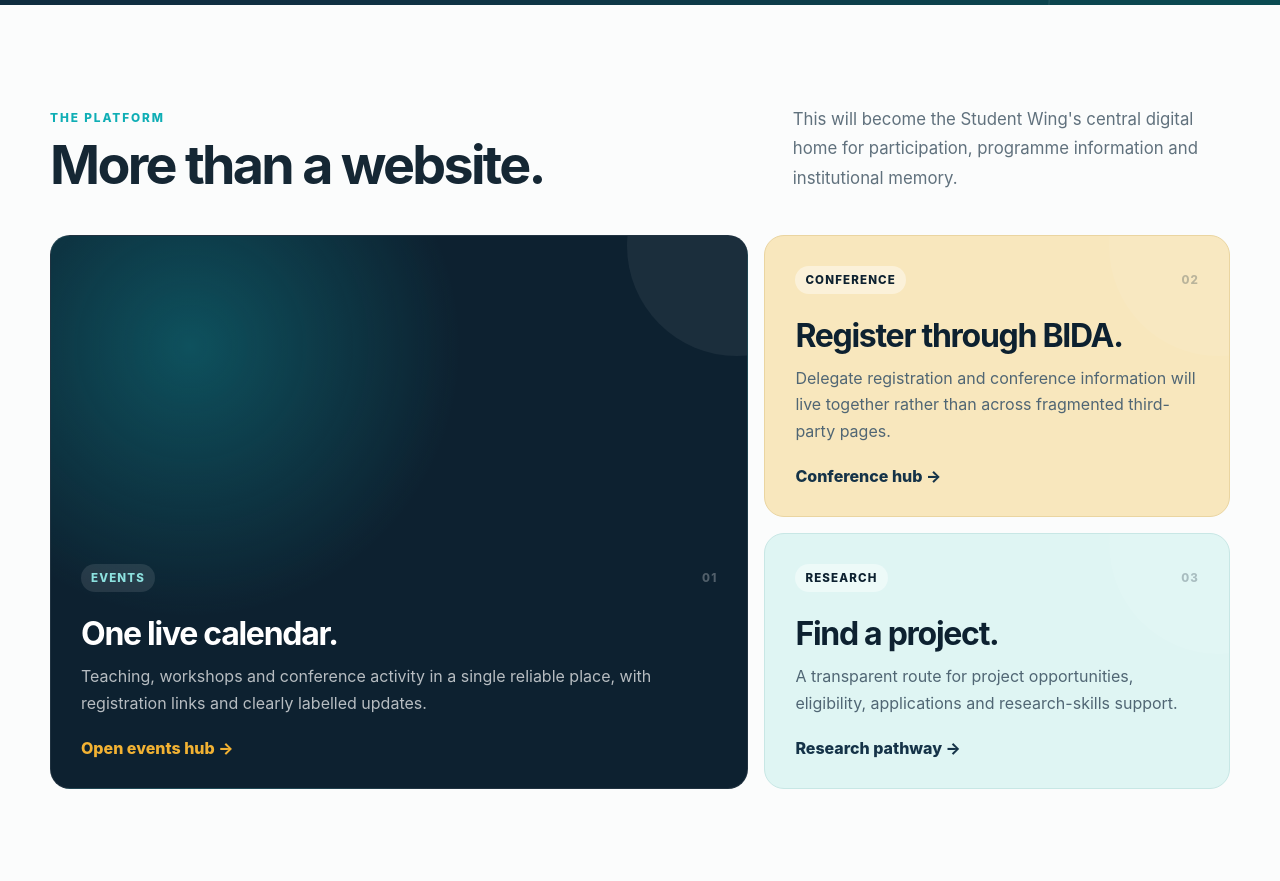
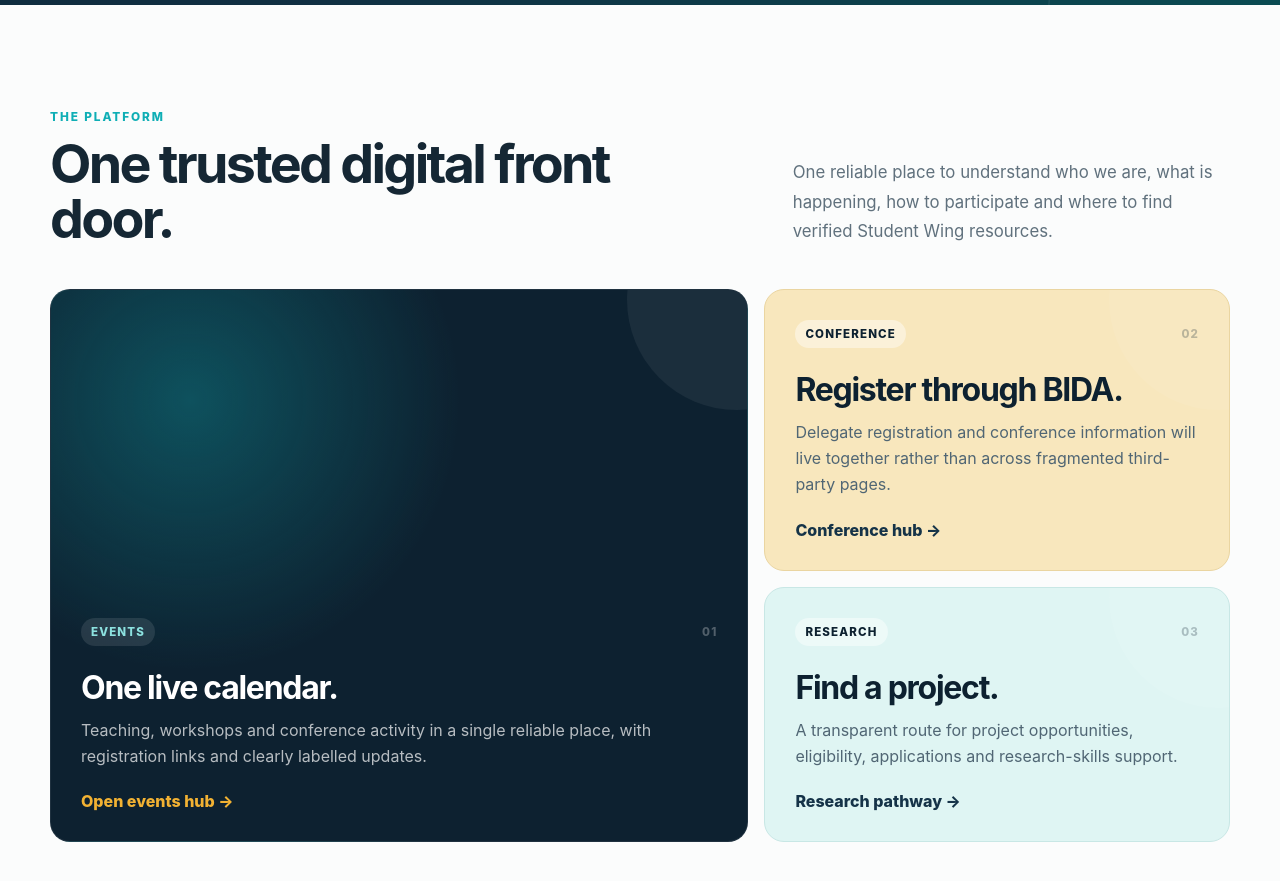
Before and after one commit to faisalmhalnawab/bida-student-wing, a Next.js app: page / in a window 1280 px wide. Shown: the part 2945-3826 px from the top of the page. Built offline with nearby package versions, Linux system fonts and the light colour scheme; no server answers.

Commit message:
Align homepage digital hub wording with programme

```diff
--- a/app/page.tsx
+++ b/app/page.tsx
@@ -200,11 +200,11 @@
         <div className="section-heading">
           <div>
             <span className="eyebrow">The platform</span>
-            <h2>More than a website.</h2>
+            <h2>One trusted digital front door.</h2>
           </div>
           <p>
-            This will become the Student Wing&apos;s central digital home for
-            participation, programme information and institutional memory.
+            One reliable place to understand who we are, what is happening, how
+            to participate and where to find verified Student Wing resources.
           </p>
         </div>
 
```
